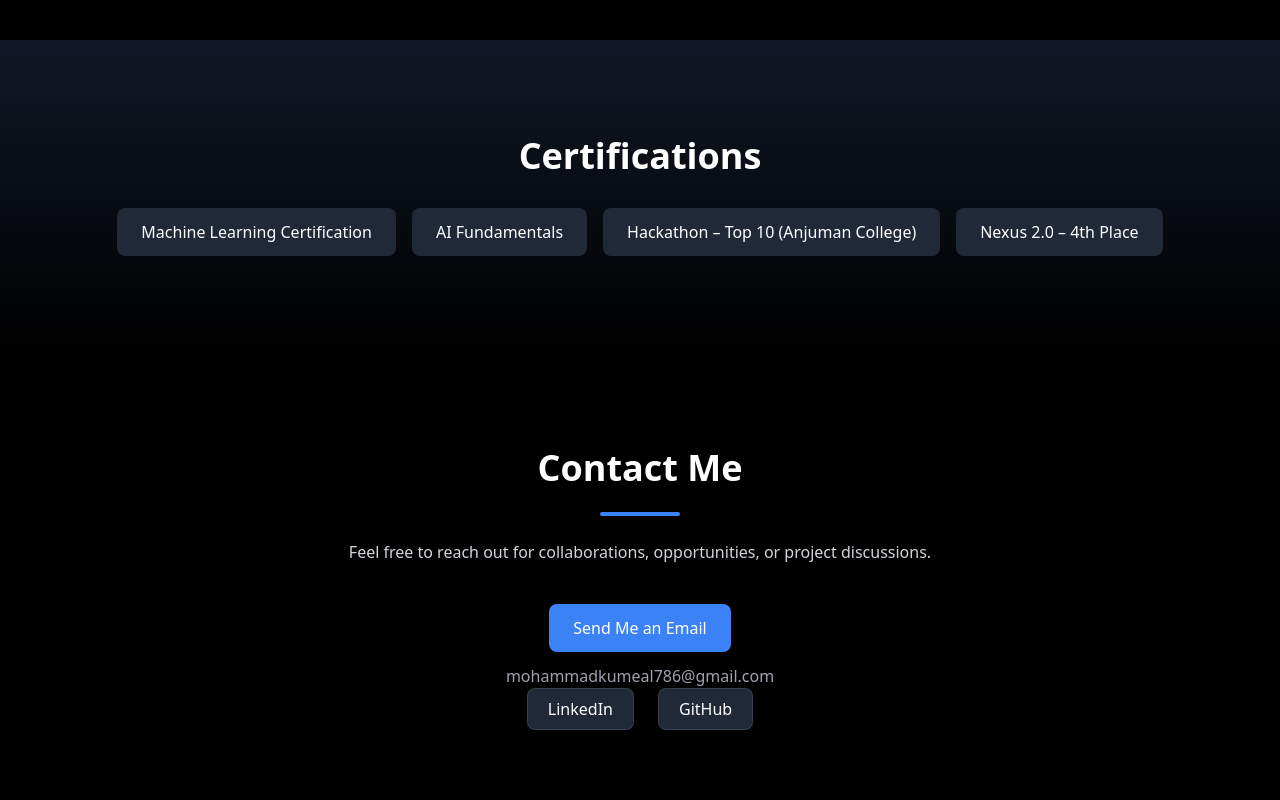
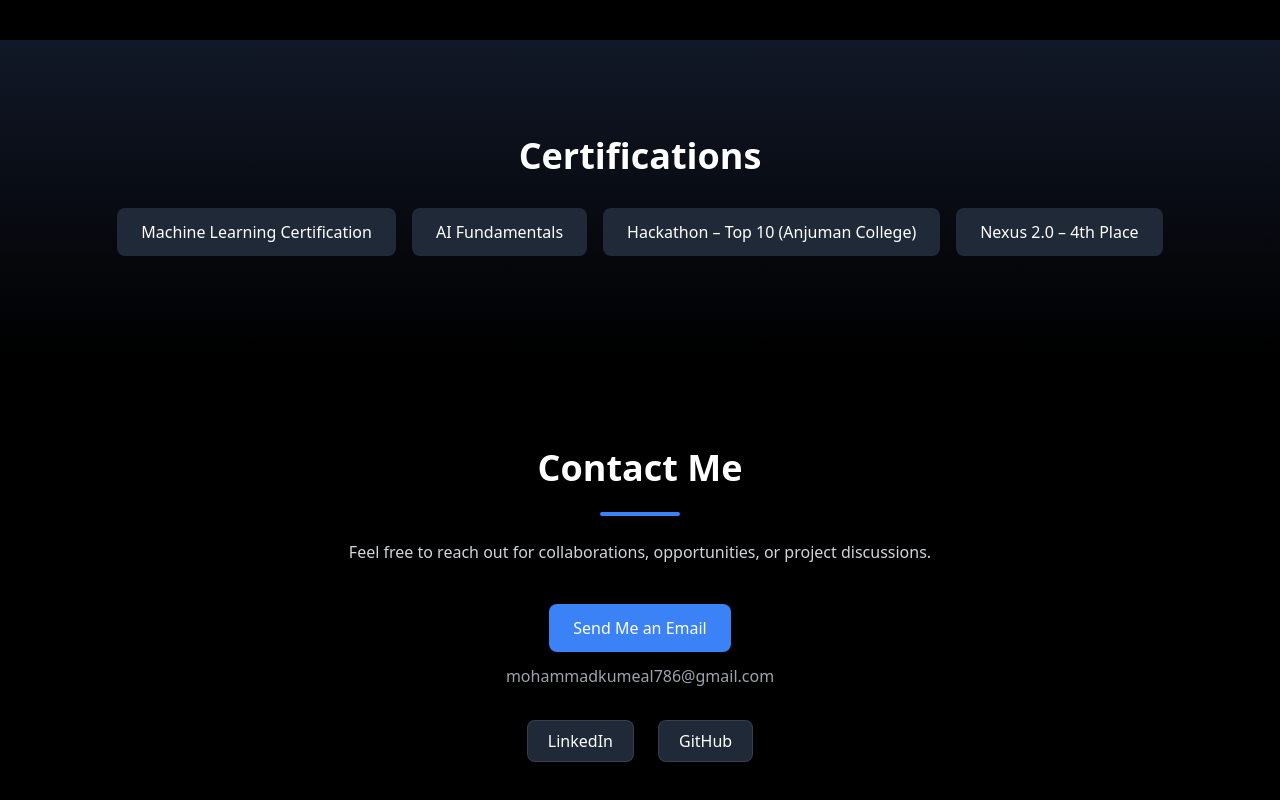
Before and after one commit to MOHAMMADKUMEAL/portfolio, a React (Create React App) app: page / in a window 1280 px wide. Shown: the part 4160-4960 px from the top of the page. Built offline with nearby package versions, Linux system fonts and the light colour scheme.

Commit message:
fix contact section

```diff
--- a/src/components/Contact.jsx
+++ b/src/components/Contact.jsx
@@ -2,7 +2,7 @@ export default function Contact() {
   return (
     <section id="contact" className="py-24 bg-black text-white">
 
-      <div className="max-w-4xl mx-auto px-6 text-center">
+      <div className="max-w-4xl mx-auto px-4 md:px-10 text-center">
 
         <h2 className="text-3xl md:text-4xl font-bold">
           Contact Me
@@ -22,7 +22,7 @@ export default function Contact() {
           Send Me an Email
         </a>
 
-<p className="text-gray-400">
+        <p className="text-gray-400 mb-8">
           mohammadkumeal786@gmail.com
         </p>
 
@@ -32,6 +32,7 @@ export default function Contact() {
           <a
             href="https://www.linkedin.com/in/mohammedkumealbagban"
             target="_blank"
+            rel="noopener noreferrer"
             className="px-5 py-2 bg-gray-800 border border-white/10 rounded-lg hover:border-blue-500 transition"
           >
             LinkedIn
@@ -40,6 +41,7 @@ export default function Contact() {
           <a
             href="https://github.com/MOHAMMADKUMEAL"
             target="_blank"
+            rel="noopener noreferrer"
             className="px-5 py-2 bg-gray-800 border border-white/10 rounded-lg hover:border-blue-500 transition"
           >
             GitHub
```
Lines whose indentation alone changed are shown as unchanged.
